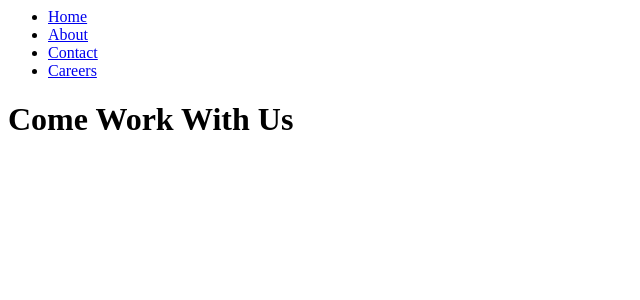
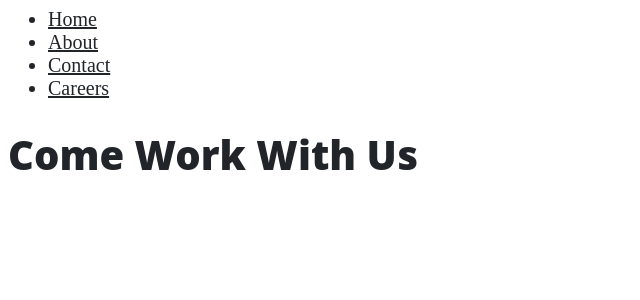
Before and after one commit to GarySimons/Flask_Hobbit, a Flask app: page /careers in a window 1280 px wide. Shown: the top 300 px of the page, without its empty margins (0-640 px from the left). Run offline with Flask 2, Linux system fonts and the light colour scheme.

Commit message:
Added styling on Nav Bar with Bootstrap template

```diff
--- a/templates/base.html
+++ b/templates/base.html
@@ -2,10 +2,11 @@
 
 <head>
     <title>Hello Flask</title>
+    <link rel="stylesheet" href="{{ url_for('static', filename='css/clean-blog.min.css') }}" type="text/css" />
 </head>
 
 <body>
-    <nav>
+    <nav class="navbar">
         <ul>
             <li><a href="{{ url_for('index') }}">Home</a></li>
             <li><a href="{{ url_for('about') }}">About</a></li>
```
